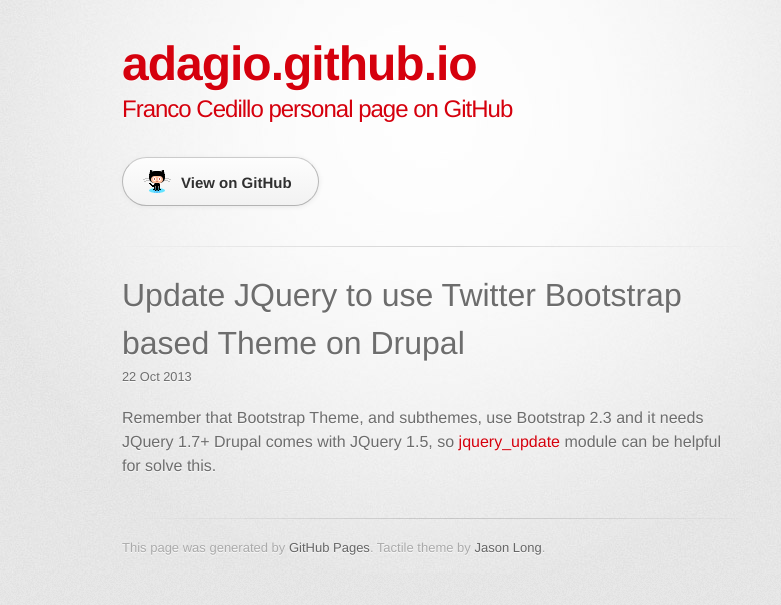
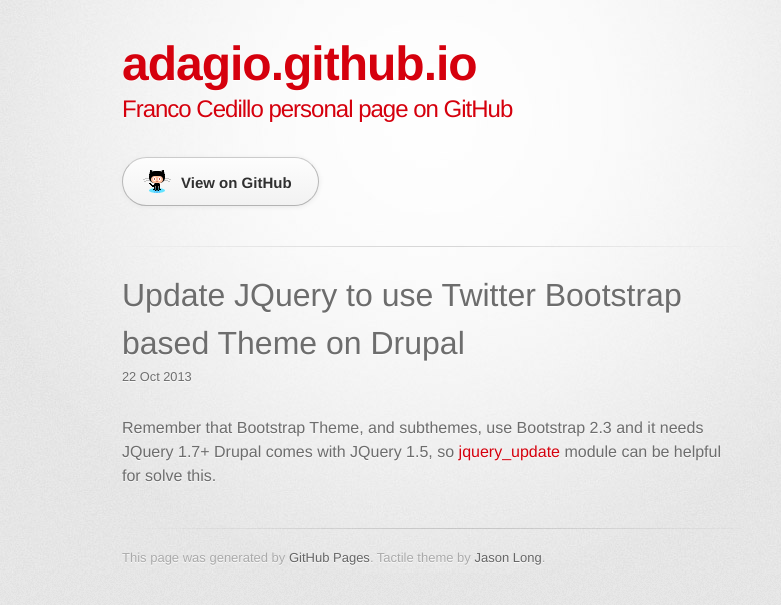
Before and after one commit to adagio/adagio.github.io, a Jekyll site: the page built from _posts/2013-10-22-update-jquery-drupal-twitter-bootstrap-theme.md, in a window 1280 px wide. Shown: the top 605 px of the page, without its empty margins (208-989 px from the left). Built offline with Jekyll 4.4.1, drawn with Linux system fonts in a browser that asks for light colours; some web fonts are replaced.

Commit message:
changes on custom.css

```diff
--- a/stylesheets/custom.css
+++ b/stylesheets/custom.css
@@ -4,5 +4,8 @@
 body div#container div.inner section#main_content p.meta {
   font-size: 0.8em;
 }
+body div#container div.inner section#main_content div.post {
+  margin-top: 30px;
+}
 
 /*# sourceMappingURL=custom.css.map */
```
